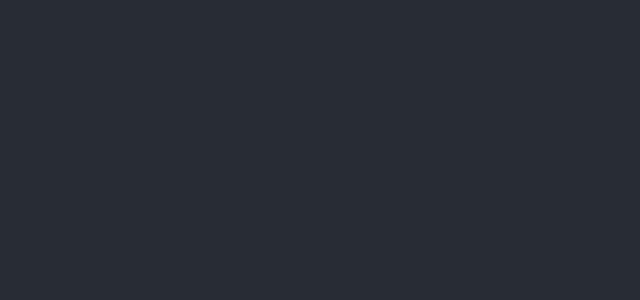
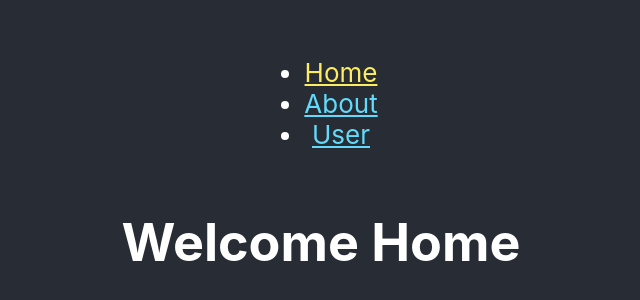
Before and after one commit to mikegoodstadt/udemy-react-hooks-course, a React (Create React App) app: page / in a window 1280 px wide. Shown: the part 230-530 px from the top of the page, without its empty margins (319-959 px from the left). Built offline with nearby package versions, Linux system fonts and the light colour scheme.

Commit message:
routes with menu (v6 no activeClassName)

```diff
--- a/package.json
+++ b/package.json
@@ -9,6 +9,7 @@
     "node-sass": "^6.0.1",
     "react": "^17.0.2",
     "react-dom": "^17.0.2",
+    "react-router-dom": "^6.0.2",
     "react-scripts": "4.0.3",
     "web-vitals": "^1.1.2"
   },
--- a/src/App.js
+++ b/src/App.js
@@ -1,12 +1,54 @@
 import React from 'react';
+import { BrowserRouter, Routes, Route, NavLink } from 'react-router-dom';
 import './App.scss';
+import AboutPage from './pages/AboutPage';
+import UserPage from './pages/UserPage';
 
 function App() {
   return (
-    <div className='App'>
-      <header className='App-header'>
-      </header>
-    </div>
+    <BrowserRouter>
+      <div className='App'>
+        <header className='App-header'>
+          <ul>
+            <li>
+              <NavLink
+                className={({ isActive }) =>
+                  `link ${isActive ? 'App-link-active' : 'App-link'}`
+                }
+                to='/'
+              >
+                Home
+              </NavLink>
+            </li>
+            <li>
+              <NavLink
+                className={({ isActive }) =>
+                  `link ${isActive ? 'App-link-active' : 'App-link'}`
+                }
+                to='/about'
+              >
+                About
+              </NavLink>
+            </li>
+            <li>
+              <NavLink
+                className={({ isActive }) =>
+                  `link ${isActive ? 'App-link-active' : 'App-link'}`
+                }
+                to='/user:mike'
+              >
+                User
+              </NavLink>
+            </li>
+          </ul>
+          <Routes>
+            <Route path='/' exact element={<h1>Welcome Home</h1>} />
+            <Route path='/about' exact element={<AboutPage />} />
+            <Route path='/user:user' exact element={<UserPage />} />
+          </Routes>
+        </header>
+      </div>
+    </BrowserRouter>
   );
 }
 
--- a/src/App.scss
+++ b/src/App.scss
@@ -28,6 +28,10 @@
   color: #61dafb;
 }
 
+.App-link-active {
+  color: #fbec61;
+}
+
 @keyframes App-logo-spin {
   from {
     transform: rotate(0deg);
--- /dev/null
+++ b/src/pages/AboutPage.js
@@ -0,0 +1,7 @@
+import React from 'react';
+
+function AboutPage() {
+  return <h1>About Page</h1>;
+}
+
+export default AboutPage;
--- /dev/null
+++ b/src/pages/UserPage.js
@@ -0,0 +1,9 @@
+import React from 'react';
+import {useParams} from 'react-router-dom';
+
+function UserPage() {
+  const {user} = useParams();
+  return <h1>User: {user}</h1>;
+}
+
+export default UserPage;
```
Also changed, not shown: 1 other file (tests, documents, lock files or other folders).
